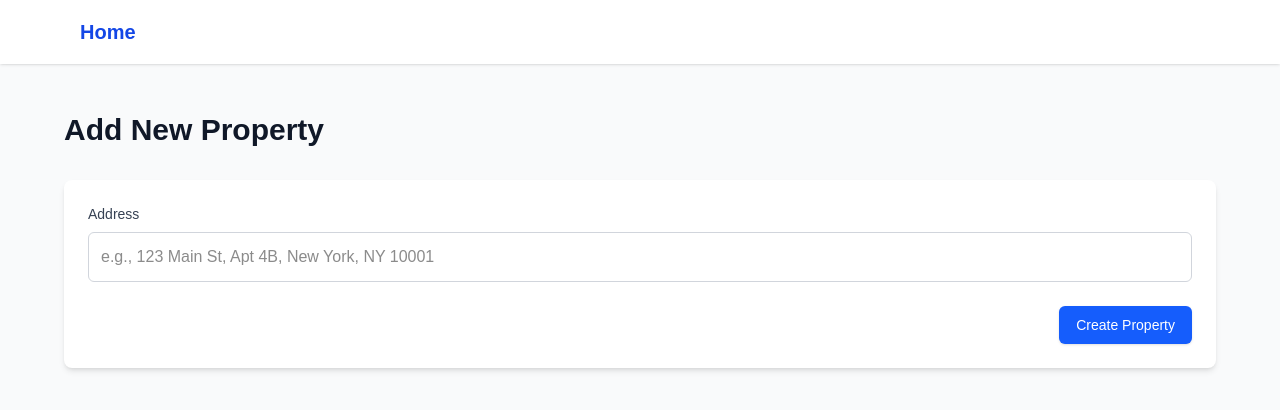
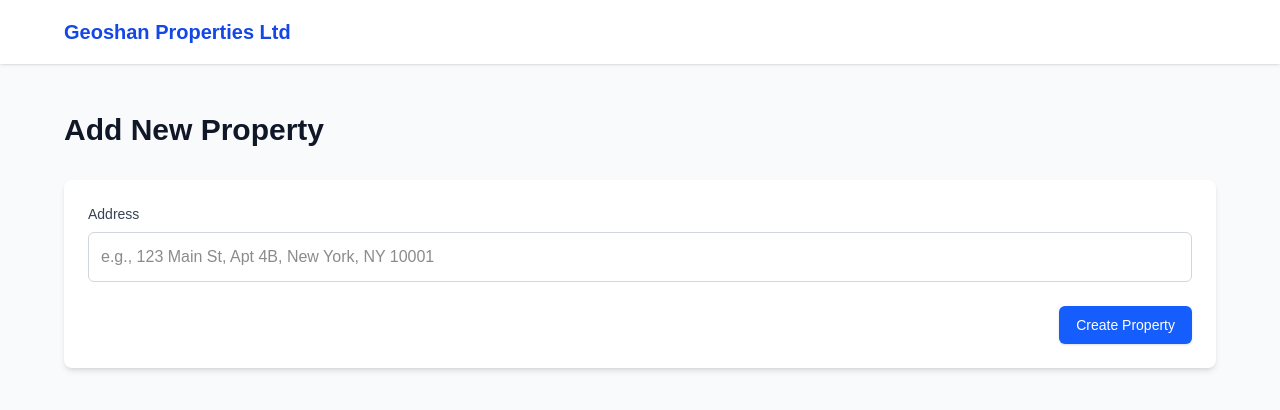
Before and after one commit to GeoDoo/real-estate-portfolio-manager, a Next.js app in the folder frontend/: page /properties/new in a window 1280 px wide. Shown: the top 410 px of the page. Built offline with nearby package versions, Linux system fonts and the light colour scheme; no server answers.

Commit message:
Update RootLayout to reflect company branding in navigation
- Changed the homepage link text from "Home" to "Geoshan Properties Ltd" for improved brand visibility.
- Removed unnecessary class from the navigation container to streamline the layout.

```diff
--- a/frontend/app/layout.tsx
+++ b/frontend/app/layout.tsx
@@ -28,10 +28,10 @@ export default function RootLayout({
         className={`${geistSans.variable} ${geistMono.variable} antialiased`}
       >
         <nav className="bg-white shadow fixed top-0 left-0 right-0 z-50 h-16 flex items-center">
-          <div className="max-w-6xl mx-auto px-4 w-full">
+          <div className="max-w-6xl mx-auto w-full">
             <div className="flex justify-between h-16 items-center">
               <div>
-                <a href="/" className="text-xl font-bold text-blue-700">Home</a>
+                <a href="/" className="text-xl font-bold text-blue-700">Geoshan Properties Ltd</a>
               </div>
             </div>
           </div>
```
